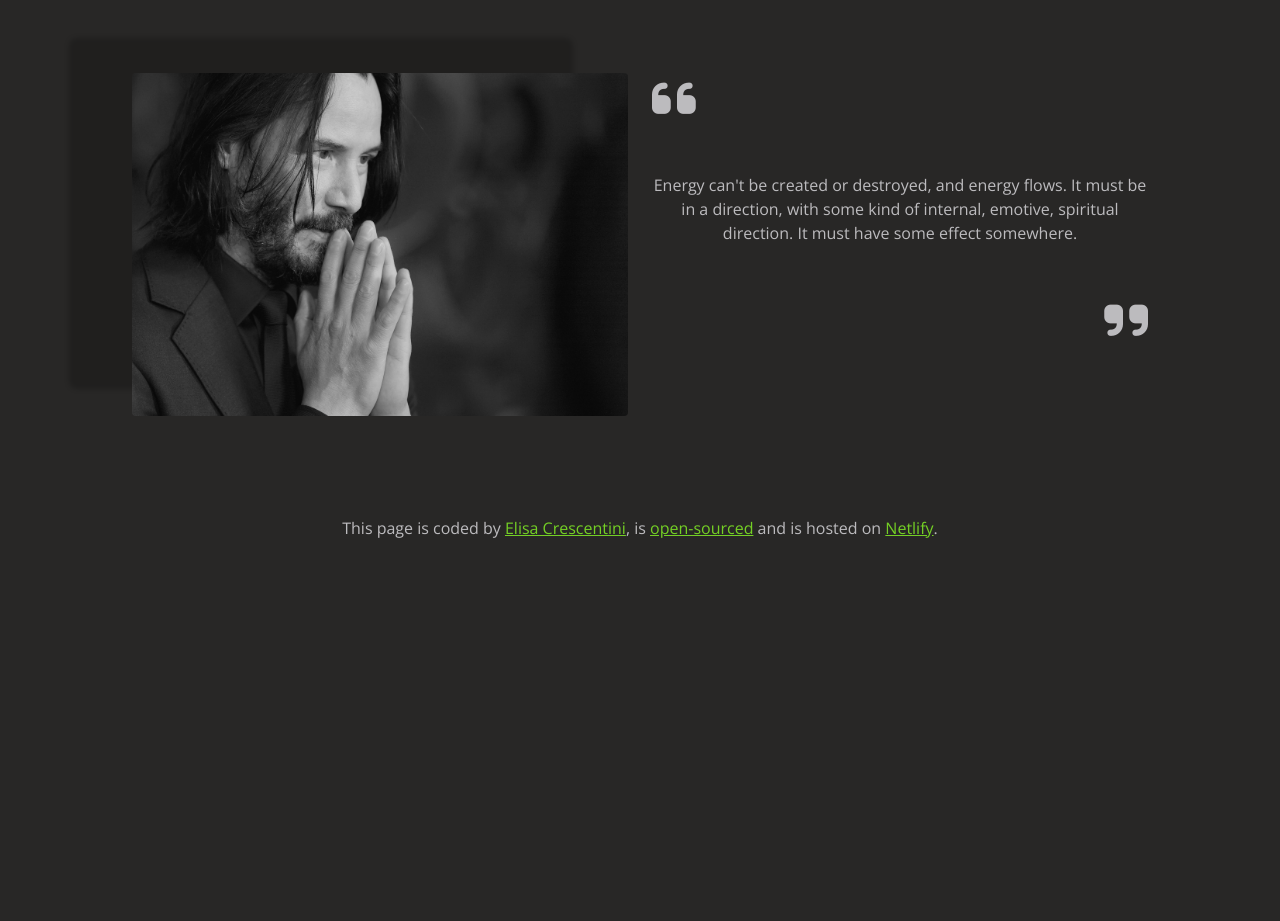
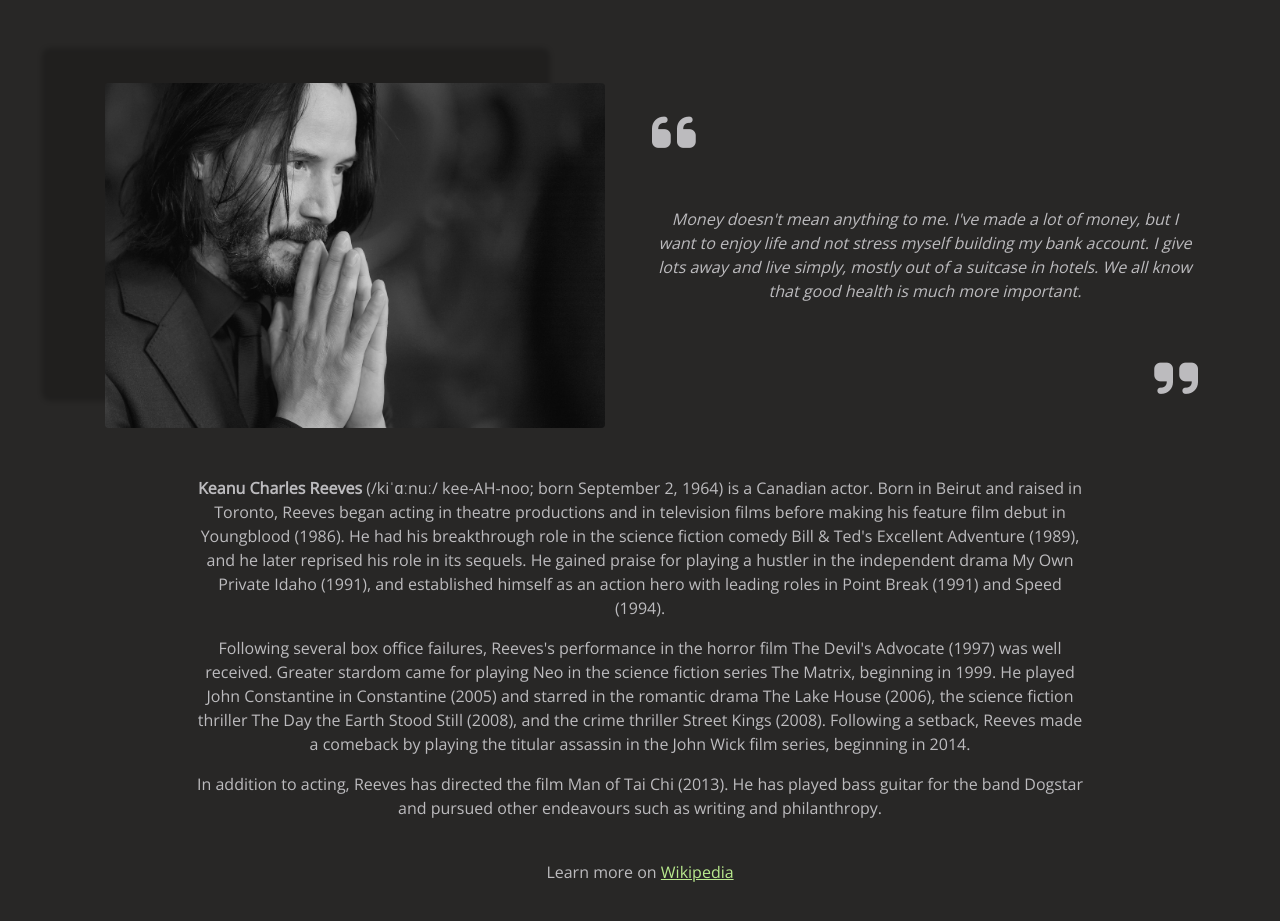
Before and after one commit to AmyLynn87/keanu-reeves-tribute-page, a plain HTML site: page index.html in a window 1280 px wide. Shown: the part 133-1054 px from the top of the page. Before the commit the page ends 800 px from the top, so only its background shows below. Drawn offline with nearby package versions, Linux system fonts and the light colour scheme.

Commit message:
insert contents

```diff
--- a/index.html
+++ b/index.html
@@ -23,17 +23,26 @@
                 <div class="col-lg-6">
                     <img src="img/keanu reeves.jpg" class="img-fluid rounded" />
                 </div>
-                <div class="col-lg-6 mt-4QA">
+                <div class="col-lg-6 mt-4">
                     <div><i class="fas fa-quote-left"></i></div>
-                    <span class="quote">Energy can't be created or destroyed, and energy flows. It must be in a direction, with some kind of internal, emotive, spiritual direction. It must have some effect somewhere.</span>
-
+                    <span class="quote">Money doesn't mean anything to me. I've made a lot of money, but I want to enjoy life and not stress myself building my bank account. I give lots away and live simply, mostly out of a suitcase in hotels. We all know that good health is much more important.</span>
                        <div><i class="fas fa-quote-right"></i></div>
                     </p>
+                </div>
+            </div>
+            <div class="row mt-5">
+                <div class="col-lg-12 bio">
+                    <p>
+                        <strong>Keanu Charles Reeves</strong> (/kiˈɑːnuː/ kee-AH-noo; born September 2, 1964) is a Canadian actor. Born in Beirut and raised in Toronto, Reeves began acting in theatre productions and in television films before making his feature film debut in Youngblood (1986). He had his breakthrough role in the science fiction comedy Bill & Ted's Excellent Adventure (1989), and he later reprised his role in its sequels. He gained praise for playing a hustler in the independent drama My Own Private Idaho (1991), and established himself as an action hero with leading roles in Point Break (1991) and Speed (1994).
+                        </p><p>
+                        Following several box office failures, Reeves's performance in the horror film The Devil's Advocate (1997) was well received. Greater stardom came for playing Neo in the science fiction series The Matrix, beginning in 1999. He played John Constantine in Constantine (2005) and starred in the romantic drama The Lake House (2006), the science fiction thriller The Day the Earth Stood Still (2008), and the crime thriller Street Kings (2008). Following a setback, Reeves made a comeback by playing the titular assassin in the John Wick film series, beginning in 2014.
+                        </p><p>
+                        In addition to acting, Reeves has directed the film Man of Tai Chi (2013). He has played bass guitar for the band Dogstar and pursued other endeavours such as writing and philanthropy.</p>
 
                 </div>
             </div>
         </div>
-
+        <p class="mt-4">Learn more on <a href="https://en.wikipedia.org/wiki/Keanu_Reeves" target="_blank" rel="noopener noreferrer" title="Keanu Reeves on Wikipedia">Wikipedia</a></p>
     </main>
     <footer>
         This page is coded by <a href="https://www.elisacrescentini.dev" target="_blank" rel="noopener noreferrer" title="Elisa Crescentini's Portfolio">Elisa Crescentini</a>, is <a href="https://github.com/AmyLynn87/keanu-reeves-tribute-page" target="_blank" rel="noopener noreferrer" title="GitHub Keanu Reeves tribute page repository">open-sourced</a> and is hosted on <a href="https://www.netlify.com/" target="_blank" rel="noopener noreferrer" title="Netlify Homepage">Netlify</a>.
--- a/styles.css
+++ b/styles.css
@@ -2,7 +2,7 @@
 font-family: 'Orbitron', sans-serif;*/
 :root {
     --primary-font-color: #bcbbbe;
-    --secondary-font-color: #74d025;
+    --secondary-font-color: #b9ea8e;
     --heading-font: 'Orbitron', sans-serif;
     --default-font: 'Open Sans', sans-serif;
 }
@@ -11,8 +11,9 @@ body {
     background: #282726;
     color: var(--primary-font-color);
     text-align: center;
-    margin: 20px;
+    margin: 30px auto;
     font-family: var(--default-font);
+    max-width: 1200px;
 }
 
 header h1, h2 {
@@ -27,7 +28,7 @@ h2 {
 }
 
 main {
-    margin: 100px;
+    margin: 100px 0 40px;
 }
 
 img {
@@ -45,11 +46,18 @@ img {
     display: block;
     clear: both;
     margin: 100px 0 50px;
+    font-style: italic;
 }
 
 .fa-quote-right {
     float: right;
     font-size: 50px;
+}
+
+.bio {
+    max-width: 80%;
+    display: block;
+    margin: 0 auto;
 }
 
 a:link {
```
